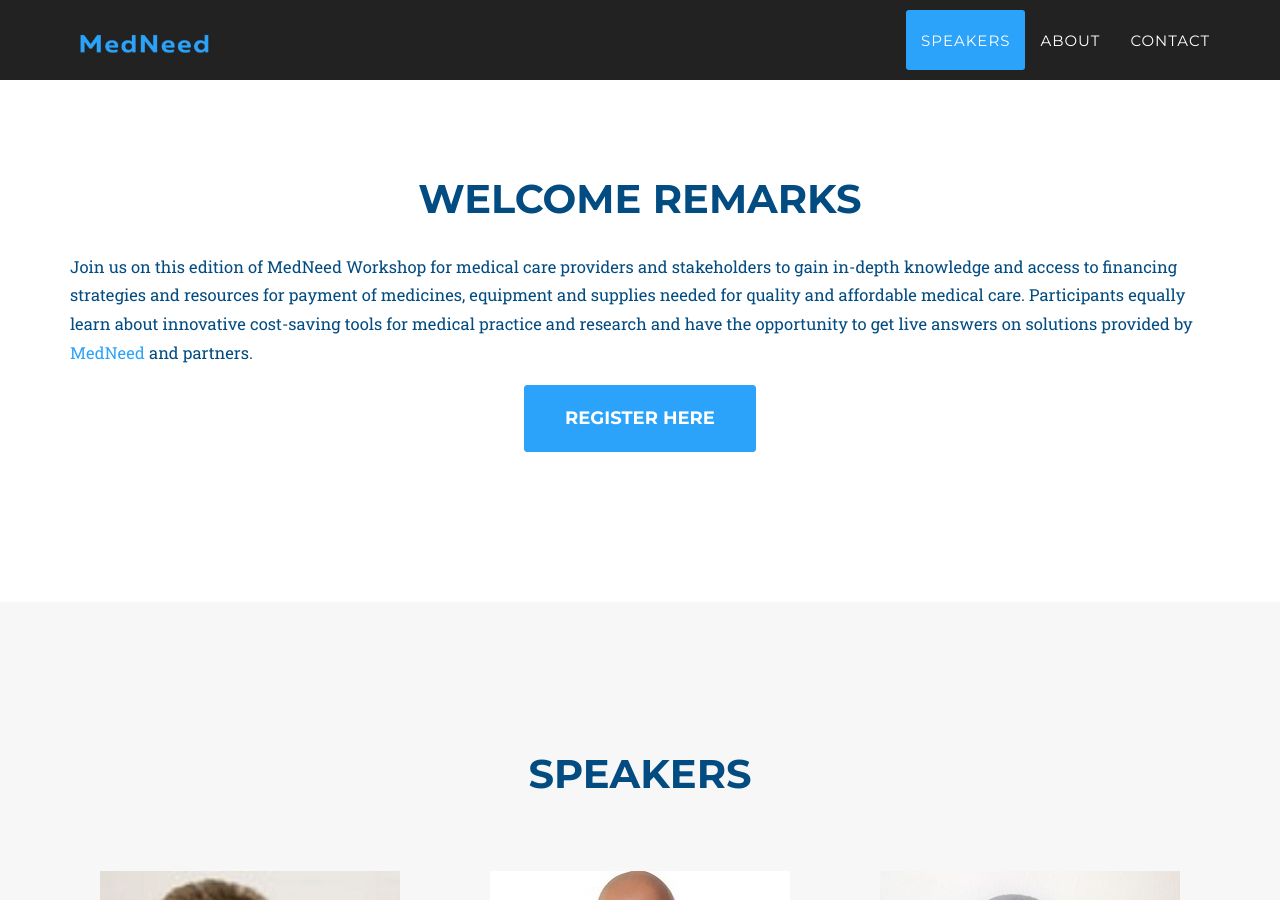
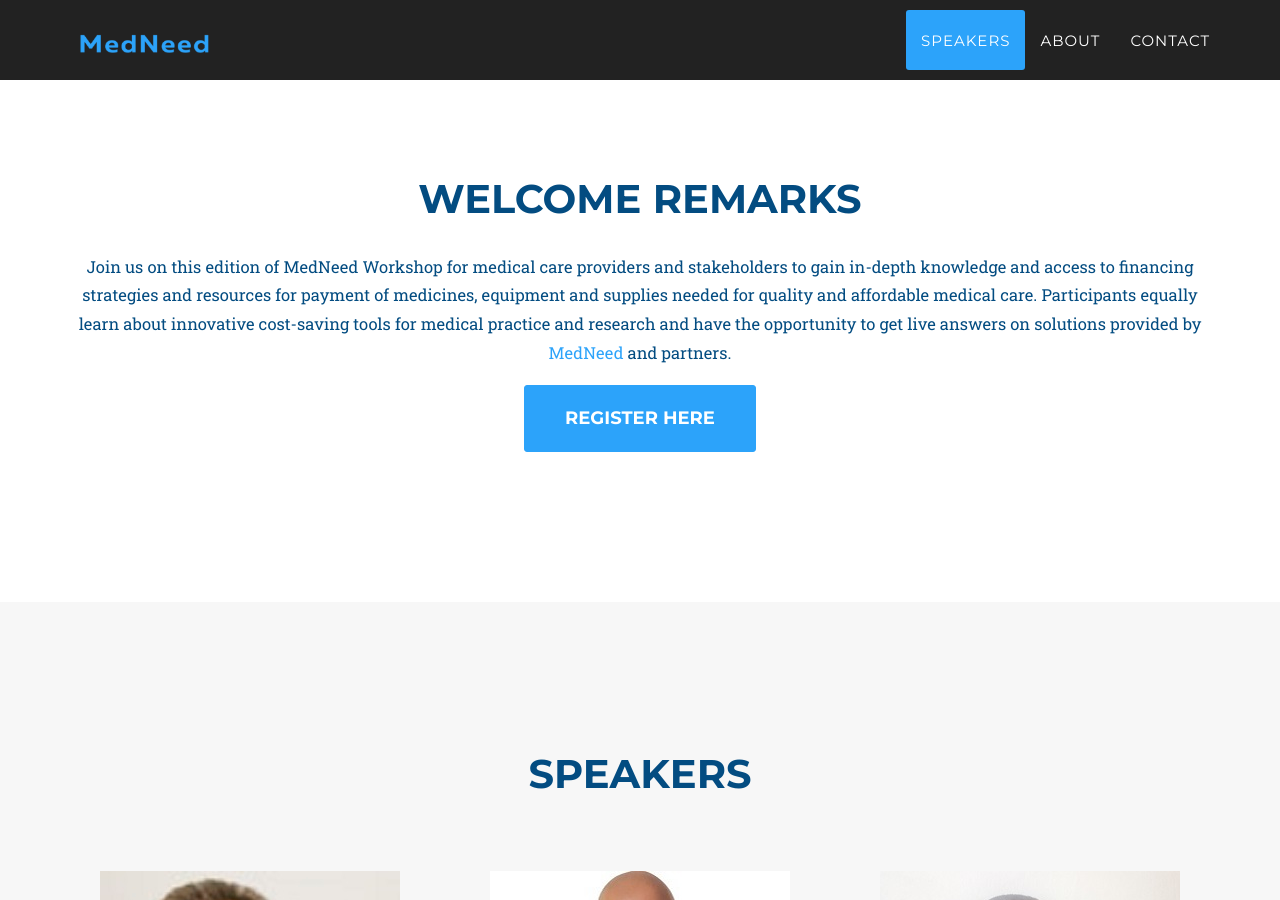
Before and after one commit to Iraneus/workshop, a Jekyll site: the page built from index.html, in a window 1280 px wide and 900 px high, scrolled down 873 px. Built offline with Jekyll 4.4.1, drawn with Linux system fonts in a browser that asks for light colours; some web fonts are replaced.

Commit message:
faq and heading colors and other edits

```diff
--- a/_2017_pages/faqs.html
+++ b/_2017_pages/faqs.html
@@ -21,7 +21,7 @@
             {% endfor %}
         </ol>
         <p>
-            For further enquiries, kindly call or send a message to +234 80 888 292 16 <!--or send email to <a href="mailto:workshop@medneed.com">workshop@medneed.com</a> -->or submit your question via the <a href="/#contacts">contact us</a>
+            For further enquiries, kindly call or send a message to +234 80 888 292 16 <!--or send email to <a href="mailto:workshop@medneed.com">workshop@medneed.com</a> -->or submit your question via the <a href="/#contact">contact us</a>
             page.
         </p>
     </div>
--- a/_includes/2017_data/intro.html
+++ b/_includes/2017_data/intro.html
@@ -7,8 +7,8 @@
                 </div>
             </div>
             <div class="row container">
-                <p>Join us on this edition of MedNeed Workshop for medical care providers and stakeholders to gain in-depth knowledge and access to financing strategies and resources for payment of medicines, equipment and supplies needed for quality and affordable medical care. Participants equally learn about innovative cost-saving tools for medical practice and research and have the opportunity to get live answers on solutions provided by <a href="https://www.medneed.com/" target="_blank">MedNeed</a> and partners.
-                </p>
+                <center><p>Join us on this edition of MedNeed Workshop for medical care providers and stakeholders to gain in-depth knowledge and access to financing strategies and resources for payment of medicines, equipment and supplies needed for quality and affordable medical care. Participants equally learn about innovative cost-saving tools for medical practice and research and have the opportunity to get live answers on solutions provided by <a href="https://www.medneed.com/" target="_blank">MedNeed</a> and partners.
+                </p></center>
 
             <!--
                 <style>
--- a/_includes/2017_data/sponsors.html
+++ b/_includes/2017_data/sponsors.html
@@ -9,32 +9,32 @@
             </div>
             <div class="row">
                 <div class="col-md-4 col-sm-6">
-                    <a href="#" class="portfolio-link" data-toggle="modal">
+                    <a href="https://www.rijuven.com/" class="portfolio-link" target="_blank" data-toggle="modal">
                         <img src="../css/2017_style/img/sponsors/rijuven.jpg" class="img-responsive img-centered" alt="">
                     </a>
                 </div>
                 <div class="col-md-4 col-sm-6">
-                    <a href="#" class="portfolio-link" data-toggle="modal">
+                    <a href="https://bmj.com/" class="portfolio-link" target="_blank" data-toggle="modal">
                         <img src="../css/2017_style/img/sponsors/bmj.jpg" class="img-responsive img-centered" alt="">
                     </a>
                 </div>
                 <div class="col-md-4 col-sm-6">
-                    <a href="#" class="portfolio-link" data-toggle="modal">
+                    <a href="https://insilico.com" class="portfolio-link" target="_blank" data-toggle="modal">
                         <img src="../css/2017_style/img/sponsors/insilico.png" class="img-responsive img-centered" alt="">
                     </a>
                 </div>
                 <div class="col-md-4 col-sm-6">
-                    <a href="#" class="portfolio-link" data-toggle="modal">
+                    <a href="https://longenesis.com" class="portfolio-link" target="_blank" data-toggle="modal">
                         <img src="../css/2017_style/img/sponsors/longenesis.png" class="img-responsive img-centered" alt="">
                     </a>
                 </div>
                 <div class="col-md-4 col-sm-6">
-                    <a href="#" class="portfolio-link" data-toggle="modal">
+                    <a href="https://fi.co" class="portfolio-link" target="_blank" data-toggle="modal">
                         <img src="../css/2017_style/img/sponsors/founderinstitute.png" class="img-responsive img-centered" alt="">
                     </a>
                 </div>
                 <div class="col-md-4 col-sm-6">
-                    <a href="#" class="portfolio-link" data-toggle="modal">
+                    <a href="https://www.lafiyatelehealth.com" class="portfolio-link" target="_blank" data-toggle="modal">
                         <img src="../css/2017_style/img/sponsors/Lafiya.png" class="img-responsive img-centered" alt="">
                     </a>
                 </div>
```
